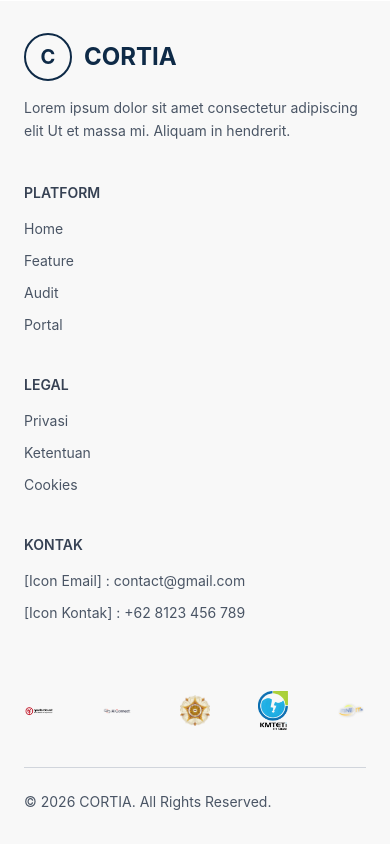
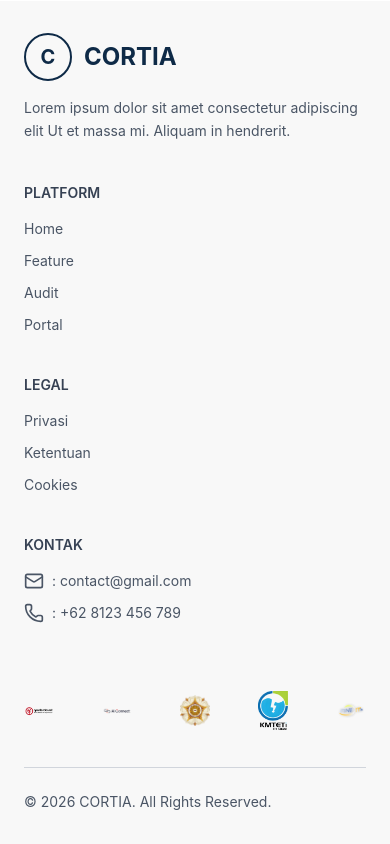
Before and after one commit to inimomon/cortia-website, a React (Vite) app in the folder FE/: page / in a window 390 px wide. Shown: the part 5093-5937 px from the top of the page. Built offline with nearby package versions, Linux system fonts and the light colour scheme; no server answers.

Commit message:
added phone and email logo for footer

```diff
--- a/FE/src/components/ui/Footer.jsx
+++ b/FE/src/components/ui/Footer.jsx
@@ -1,6 +1,7 @@
 import React from "react";
 
 import LogoList from "./LogoList";
+import { Mail, Phone } from "lucide-react";
 
 const Footer = () => {
   return (
@@ -82,8 +83,8 @@ const Footer = () => {
               </h3>
 
               <ul className="space-y-3 text-gray-600">
-                <li>[Icon Email] : contact@gmail.com</li>
-                <li>[Icon Kontak] : +62 8123 456 789</li>
+                <li className="flex items-center gap-2"><Mail className="size-5" /> : contact@gmail.com</li>
+                <li className="flex items-center gap-2"><Phone className="size-5" /> : +62 8123 456 789</li>
               </ul>
             </div>
 
```
